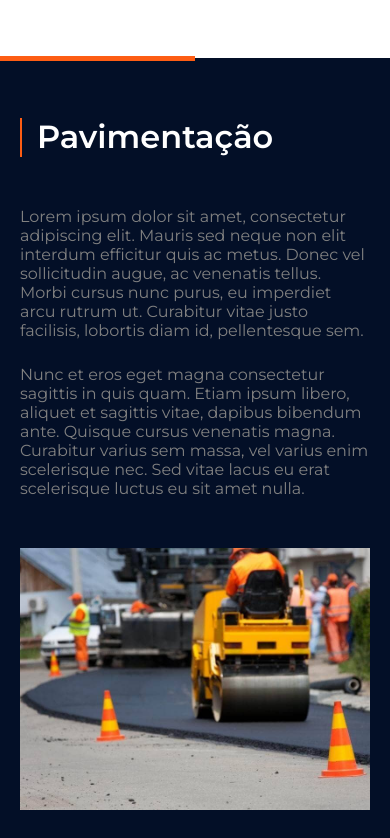
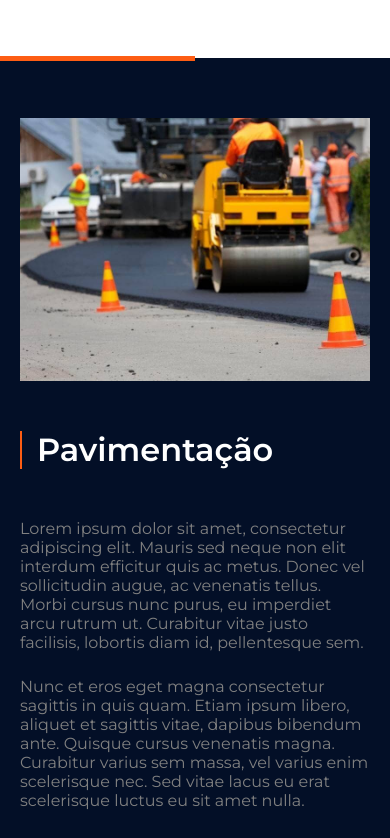
Before and after one commit to MoreiraAlex/WPEngenharia, a Next.js app: page /services in a window 390 px wide. Shown: the part 2646-3484 px from the top of the page. Built offline with nearby package versions, Linux system fonts and the light colour scheme.

Commit message:
Ajustes na pagina services

```diff
--- a/src/styles/components/detailService.module.css
+++ b/src/styles/components/detailService.module.css
@@ -81,9 +81,17 @@
     .detail > section > section{
         width: 100%;
     }
+
+    .orderLeft, .orderRight {
+        order: 1;
+    }
+
+    .left::before, .right::before{
+        width: 40%;
+    }
 }
 
-@media (max-width: 768px) {
+@media (max-width: 425px) {
 
     .detail {
         padding: 60px 20px;
@@ -96,5 +104,4 @@
     .left::before, .right::before{
         width: 50%;
     }
-
 }
```
